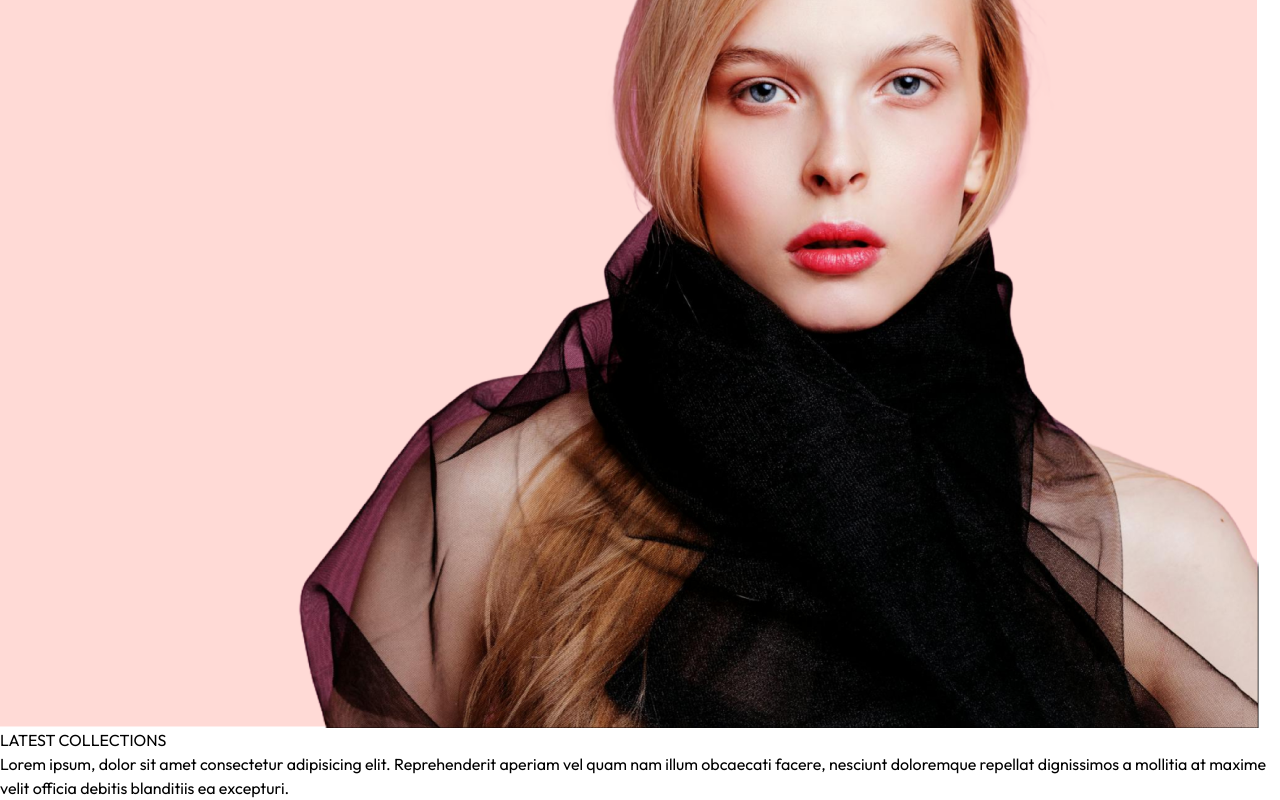
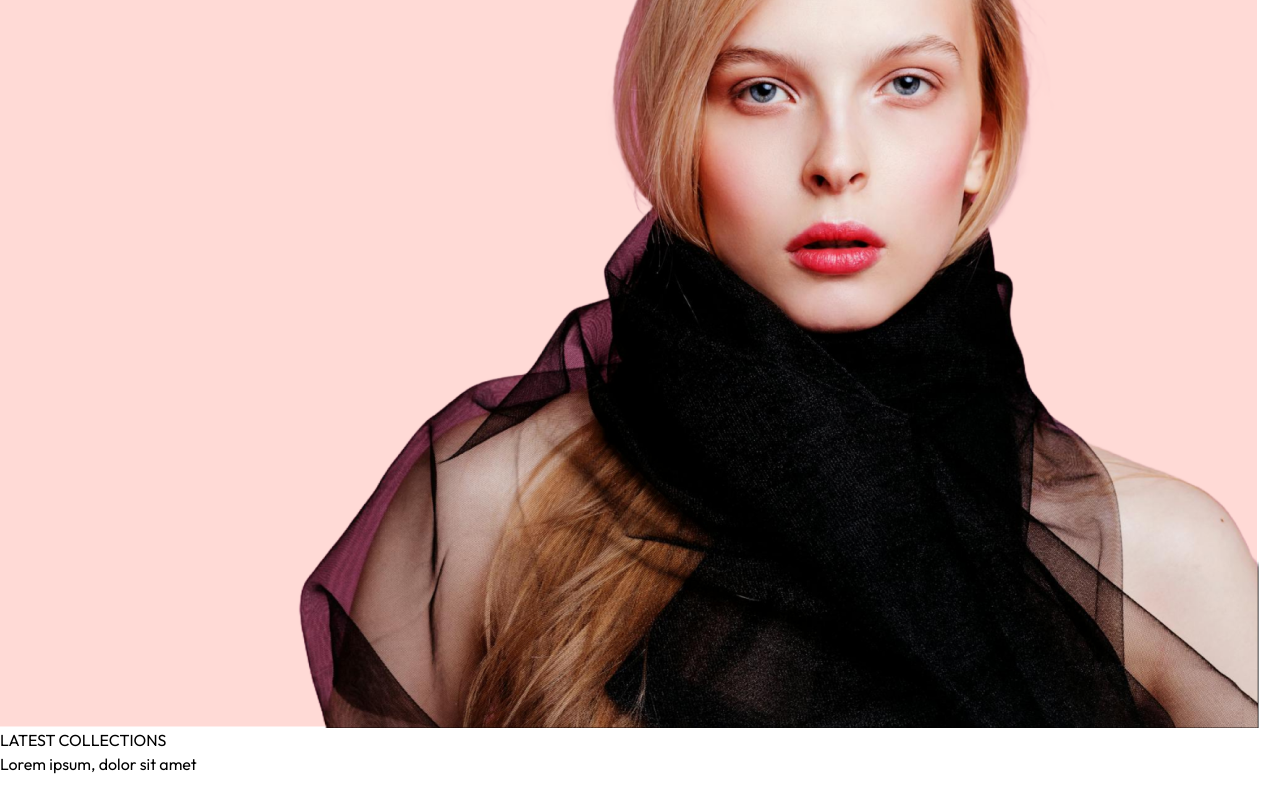
Before and after one commit to riteshsaini01/ECommerce-WebShop-ReactJS, a React (Vite) app in the folder Frontend/: page / in a window 1280 px wide. Shown: the part 874-1674 px from the top of the page. After the commit the page ends 1650 px from the top, so only its background shows below. Built offline with nearby package versions, Linux system fonts and the light colour scheme.

Commit message:
Added functionalities

```diff
--- a/Frontend/src/component/LatestCollection.jsx
+++ b/Frontend/src/component/LatestCollection.jsx
@@ -13,7 +13,7 @@ const LatestCollection = () => {
       <div className='text-center py-8 text-3xl'>
         <Title text1={'LATEST'} text2={'COLLECTIONS'} />
         <p className='-3/4 m-auto text-xs sm:text-sm md:text-base text-gray-600'>
-          Lorem ipsum, dolor sit amet consectetur adipisicing elit. Reprehenderit aperiam vel quam nam illum obcaecati facere, nesciunt doloremque repellat dignissimos a mollitia at maxime velit officia debitis blanditiis ea excepturi.
+          Lorem ipsum, dolor sit amet
         </p>
       </div>
     </div>
```
